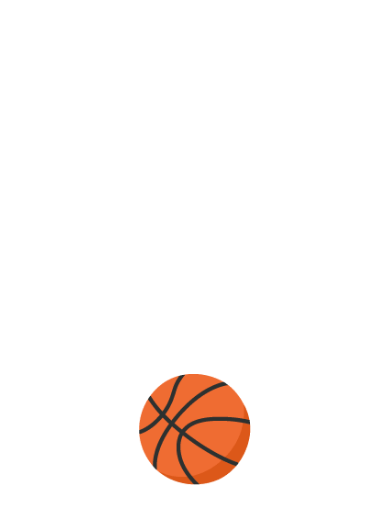
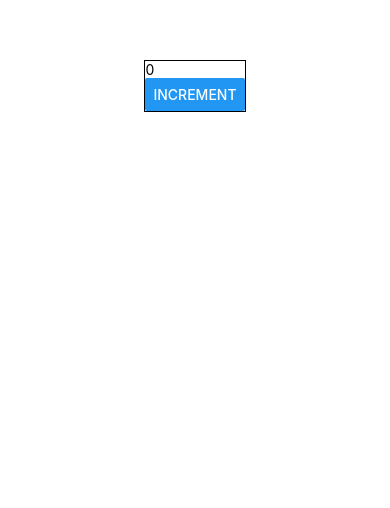
Before and after one commit to thetentmaker/RNAnimation, a React Native app: screen / in a window 390 px wide. Shown: the part 336-844 px from the top of the page. Built offline with nearby package versions, Linux system fonts and the light colour scheme.

Commit message:
feat: ViewLayoutEvent

```diff
--- a/App.tsx
+++ b/App.tsx
@@ -10,11 +10,12 @@
 import PanResponderBall from './src/chapter6/PanResponderBall';
 import PanResponderModal from './src/chapter6/PanResponderModal';
 import PanResponderBannerSlider from './src/chapter6/PanResponderBannerSlider';
+import ViewLayoutEvent from './src/chapter7/ViewLayoutEvent';
 
 function App() {
   return (
     <SafeAreaProvider>
-      <PanResponderBall />
+      <ViewLayoutEvent />
     </SafeAreaProvider>
   );
 }
--- /dev/null
+++ b/src/chapter7/ViewLayoutEvent.tsx
@@ -0,0 +1,27 @@
+import { useState } from 'react';
+import {
+  Button,
+  LayoutChangeEvent,
+  Text,
+  useWindowDimensions,
+  View,
+} from 'react-native';
+
+const ViewLayoutEvent = () => {
+  const [number, setNumber] = useState(0);
+  const { width, height } = useWindowDimensions();
+  console.log('width', width, 'height', height);
+  const onLayout = (event: LayoutChangeEvent) => {
+    console.log('onLayout', event.nativeEvent, event.nativeEvent);
+  };
+  return (
+    <View style={{ flex: 1, justifyContent: 'center', alignItems: 'center' }}>
+      <View onLayout={onLayout} style={{ borderWidth: 1 }}>
+        <Text style={{ width: 10 }}>{number}</Text>
+        <Button title="Increment" onPress={() => setNumber(number + 1)} />
+      </View>
+    </View>
+  );
+};
+
+export default ViewLayoutEvent;
```
